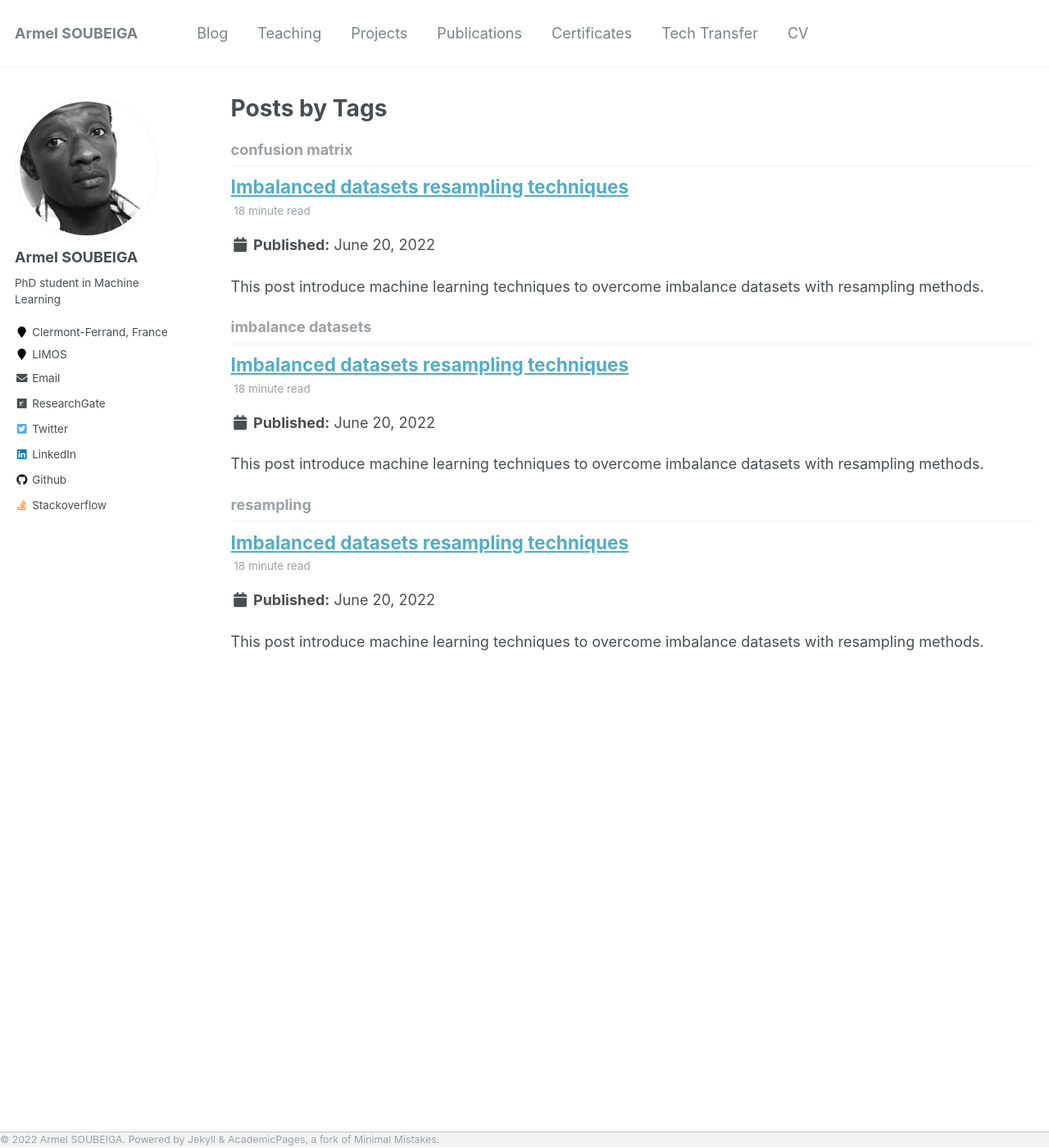
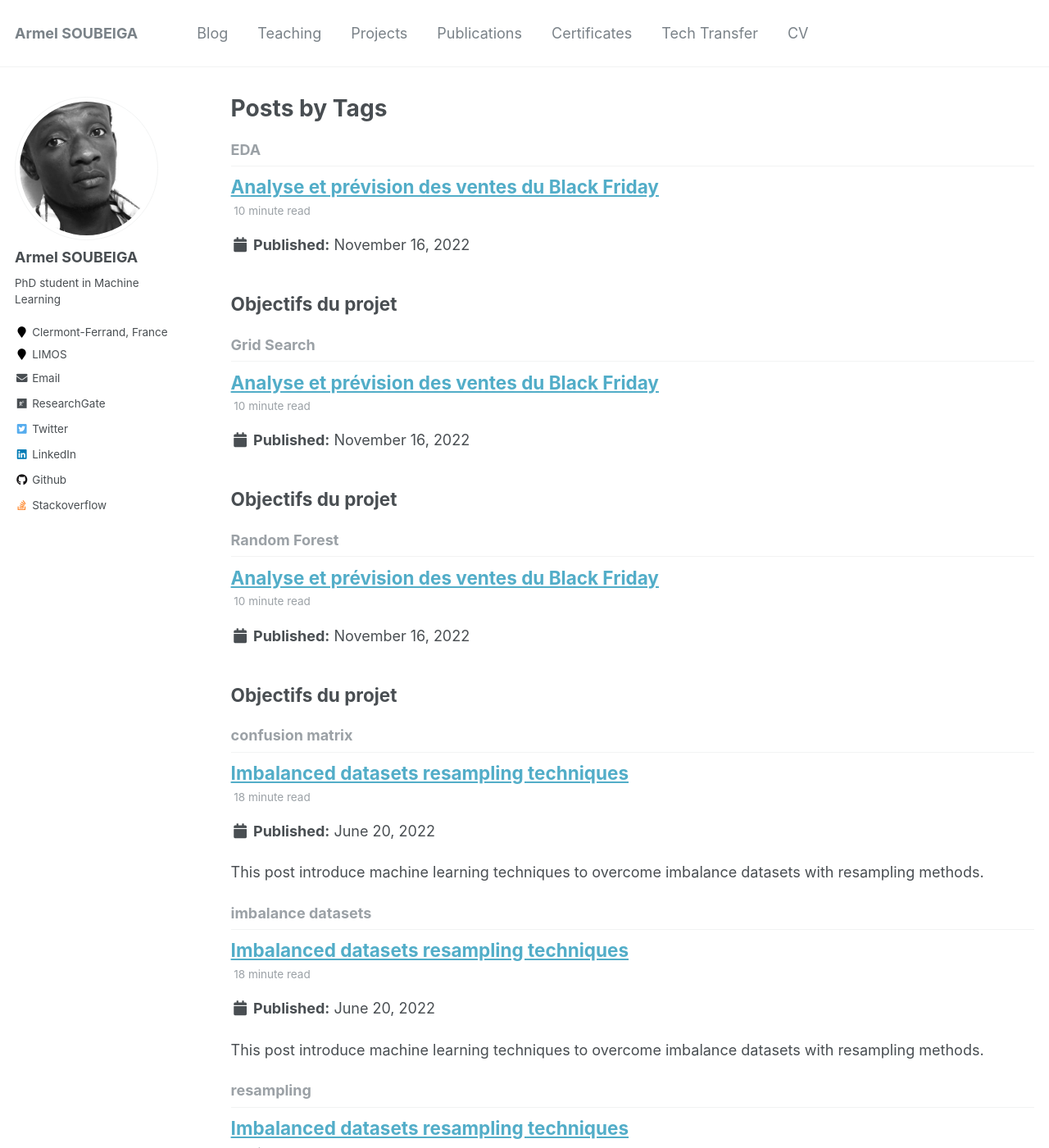
Before and after one commit to armelsoubeiga/armelsoubeiga.github.io, a Jekyll site: the page built from _pages/tag-archive.html, in a window 1280 px wide and 1400 px high. Shown: the whole window at 82% size. Built offline with Jekyll 4.4.1, drawn with Linux system fonts in a browser that asks for light colours.

Commit message:
Update 2022-11-16-Analyse et prévision des ventes.md

```diff
--- a/_posts/2022-11-16-Analyse et prévision des ventes.md
+++ b/_posts/2022-11-16-Analyse et prévision des ventes.md
@@ -1,15 +1,12 @@
-# Projet 2 : Analyse et prévision des ventes du Black Friday (Pyhton)
-
-
-### KEITA Alhousseni - Data Scientist
-
-### https://keitaalhousseni.github.io/
-
-#### 22/08/2020
-
-
-##### ---------------------------------------------------------------------------------------------------------------------------------------------------------------------------------------------------------
-
+---
+title: 'Analyse et prévision des ventes du Black Friday'
+date: 2022-11-16
+permalink: /posts/2022/11/analyse-prevision-des-ventes
+tags:
+  - EDA
+  - Grid Search
+  - Random Forest
+---
 
 
 ## Objectifs du projet
```
